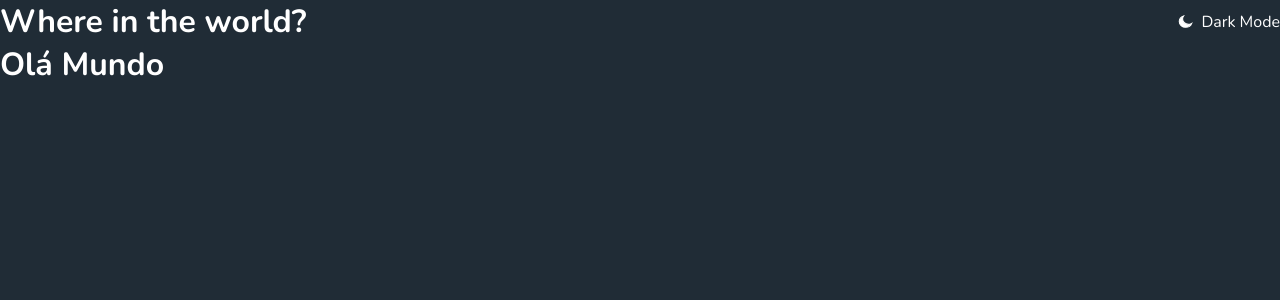
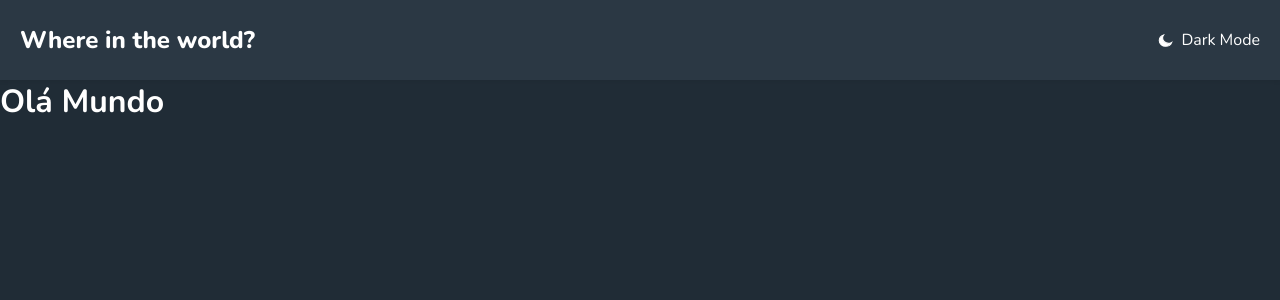
Before and after one commit to antoniobiasotti/Projeto_Oficina, a Next.js app: page / in a window 1280 px wide. Shown: the top 300 px of the page. Built offline with nearby package versions, Linux system fonts and the light colour scheme.

Commit message:
Styling Header component

```diff
--- a/src/components/Header/Header.module.css
+++ b/src/components/Header/Header.module.css
@@ -1,7 +1,20 @@
 .header {
+  width: 100%;
+  height: 80px;
+  background-color: #2b3844;
+  box-shadow: 0px 2px 4px 0px rgba(0, 0, 0, 0.06);
+
   display: flex;
   align-items: center;
   justify-content: space-between;
+  padding: 20px;
+}
+
+.header h1 {
+  font-size: 24px;
+  font-style: normal;
+  font-weight: 800;
+  line-height: normal;
 }
 
 .darkMode div {
```
